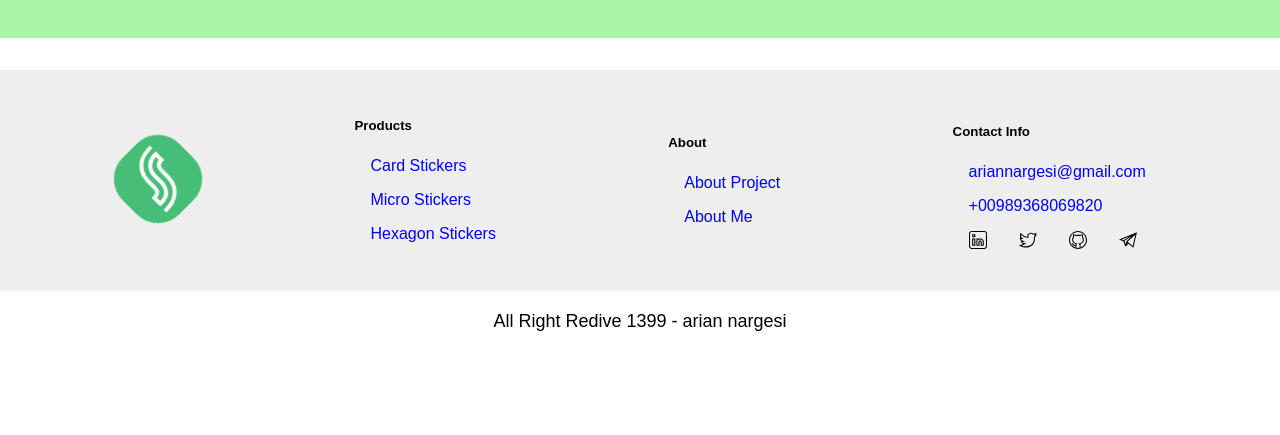
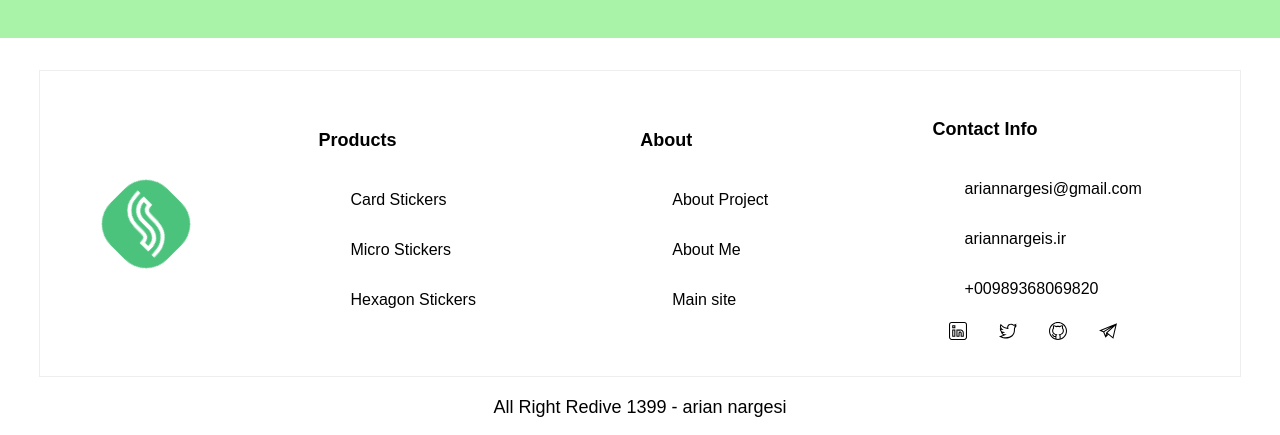
Before and after one commit to ariannargesi/StickerShop, a React (Create React App) app: page / in a window 1280 px wide. Shown: the part 3738-4173 px from the top of the page. Before the commit the page ends 4090 px from the top, so only its background shows below. Built offline with nearby package versions, Linux system fonts and the light colour scheme; no server answers.

Commit message:
website addd

```diff
--- a/src/layouts/Footer/Footer.js
+++ b/src/layouts/Footer/Footer.js
@@ -12,10 +12,10 @@ const Footer = () => {
     return (
         <div className="footer">
             <div className="footer-top">
-                <div>
+                <div className="footer-item">
                     <img src={logo} className="logo" alt=""/>
                 </div>
-                <div>
+                <div className="footer-item">
                     <h5>Products</h5>
                     <ul>
                         <li><Link>Card Stickers</Link></li>
@@ -23,18 +23,20 @@ const Footer = () => {
                         <li><Link>Hexagon Stickers</Link></li>
                     </ul>
                 </div>
-                <div>
+                <div className="footer-item">
                     <h5>About</h5>
                     <ul>
                         <li><Link>About Project</Link></li>
                         <li><Link>About Me</Link></li>
+                        <li><Link>Main site</Link></li>
                     </ul>
                 </div>
-                <div>
+                <div className="footer-item">
                     <h5>Contact Info</h5>
                     <ul>
                         <li><a href="mailto:ariannargesi@gmail.com">ariannargesi@gmail.com</a></li>
-                        <a href="">+00989368069820</a>
+                        <li><a href="">ariannargeis.ir</a></li>
+                        <li><a href="">+00989368069820</a></li>
                     </ul>
                     <div className="contact-info">
                         <img src={linkedin} alt=""/>
--- a/src/layouts/Footer/Footer.scss
+++ b/src/layouts/Footer/Footer.scss
@@ -1,7 +1,6 @@
 @import 'src/base';
 .footer {
   margin-top: 2rem;
-  background: #eee;
   .logo {
     width: 80px;
   }
@@ -15,16 +14,28 @@
   .footer-top {
     width: 1200px;
     margin: 0 auto;
+    border: 1px solid #eee;
     padding: 2rem 0;
     display: flex;
     align-items: center;
     justify-content: space-around;
+    .footer-item {
+      display: flex;
+      flex-direction: column;
+    }
+    h5{
+      font-size: 18px;
+    }
     a {
       display: block;
       margin: 1rem;
-      color: blue;
+      font-weight: normal;
+      border-radius: 20px;
+      transition-duration: 100ms;
+      padding: 0.5rem 1rem;
       &:hover {
-        text-decoration: underline;
+        color: white;
+        background: rgba(0, 0, 0, 0.66);
       }
     }
   }
```
